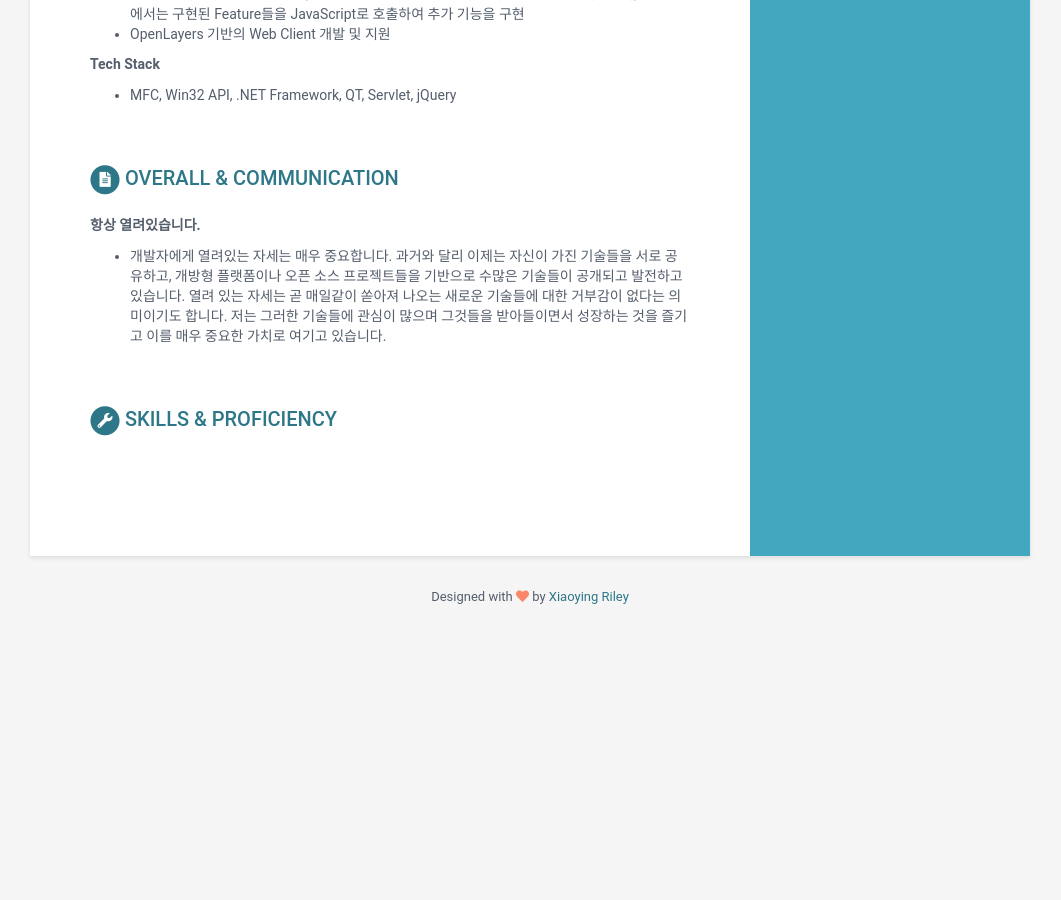
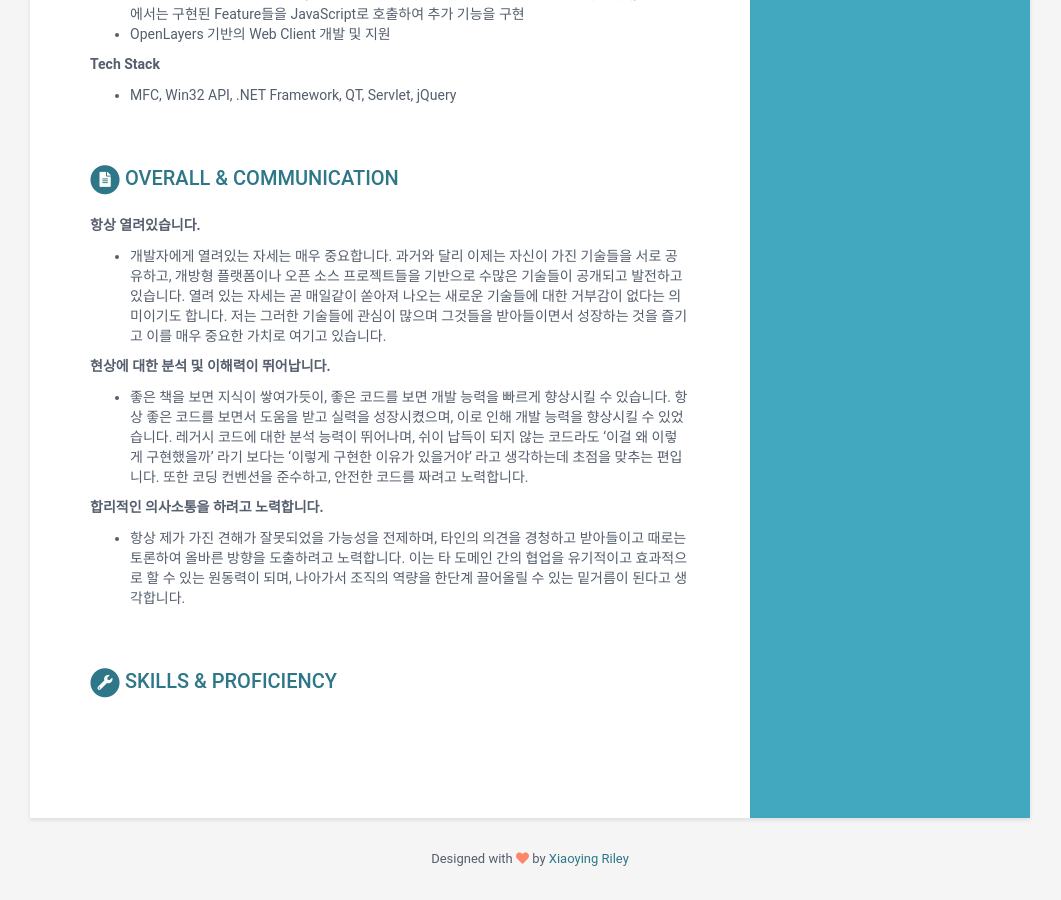
Before and after one commit to grey-scaven/grey-scaven.github.io, a Jekyll site: the page built from index.html, in a window 1280 px wide and 900 px high, scrolled down 2255 px. Shown: the whole window, without its empty margins (110-1171 px from the left). Built offline with Jekyll 4.4.1, drawn with Linux system fonts in a browser that asks for light colours; before the commit the page ends 2893 px from its top, so only the background shows below that.

Commit message:
Update data.yml

```diff
--- a/_data/data.yml
+++ b/_data/data.yml
@@ -196,6 +196,18 @@ publications:
           과거와 달리 이제는 자신이 가진 기술들을 서로 공유하고, 개방형 플랫폼이나 오픈 소스 프로젝트들을 기반으로 수많은 기술들이 공개되고 발전하고 있습니다.
           열려 있는 자세는 곧 매일같이 쏟아져 나오는 새로운 기술들에 대한 거부감이 없다는 의미이기도 합니다.
           저는 그러한 기술들에 관심이 많으며 그것들을 받아들이면서 성장하는 것을 즐기고 이를 매우 중요한 가치로 여기고 있습니다.
+
+      <b>현상에 대한 분석 및 이해력이 뛰어납니다.</b>
+        - 좋은 책을 보면 지식이 쌓여가듯이, 좋은 코드를 보면 개발 능력을 빠르게 향상시킬 수 있습니다.
+          항상 좋은 코드를 보면서 도움을 받고 실력을 성장시켰으며, 이로 인해 개발 능력을 향상시킬 수 있었습니다.
+          레거시 코드에 대한 분석 능력이 뛰어나며, 쉬이 납득이 되지 않는 코드라도 '이걸 왜 이렇게 구현했을까' 라기 보다는 '이렇게 구현한 이유가 있을거야' 라고 생각하는데
+          초점을 맞추는 편입니다. 또한 코딩 컨벤션을 준수하고, 안전한 코드를 짜려고 노력합니다.
+
+      <b>합리적인 의사소통을 하려고 노력합니다.</b>
+        - 항상 제가 가진 견해가 잘못되었을 가능성을 전제하며, 타인의 의견을 경청하고 받아들이고 때로는 토론하여 올바른 방향을 도출하려고 노력합니다.
+          이는 타 도메인 간의 협업을 유기적이고 효과적으로 할 수 있는 원동력이 되며, 나아가서 조직의 역량을 한단계 끌어올릴 수 있는 밑거름이 된다고
+          생각합니다.
+
 #    title: Publications
 #    intro: |
 #      You can list your publications in this section. Lorem ipsum dolor sit
```
